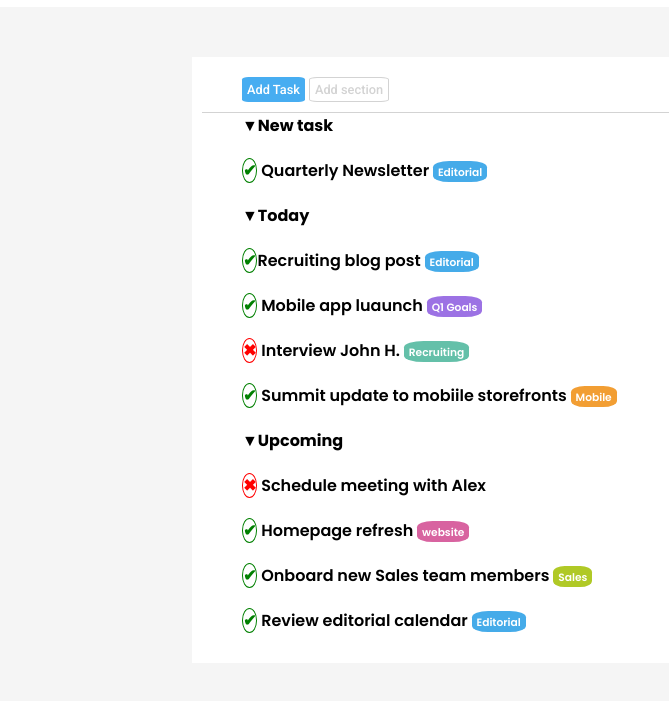
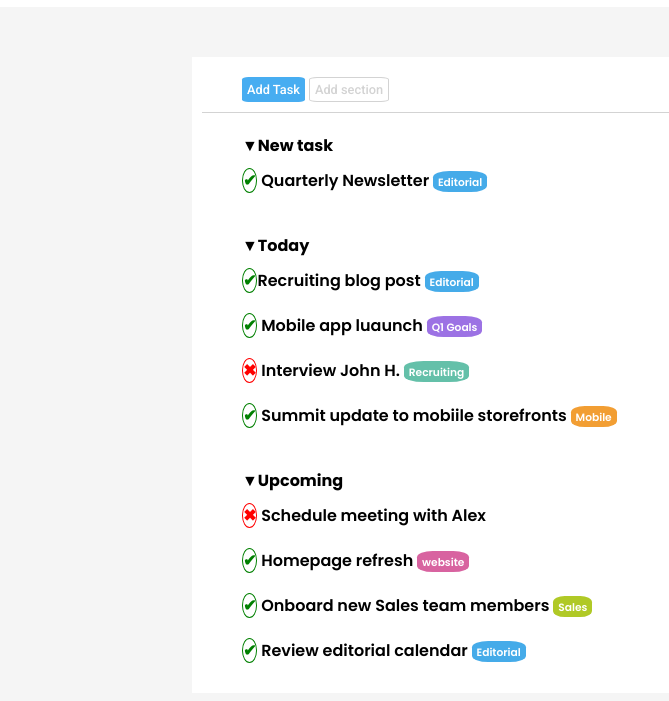
Before and after one commit to Orsouene/html-css-toboolis, a plain HTML site: page index.html in a window 1280 px wide. Shown: the part 67-768 px from the top of the page, without its empty margins (0-669 px from the left). Drawn offline with Linux system fonts and the light colour scheme.

Commit message:
Miglioramenti

```diff
--- a/style.css
+++ b/style.css
@@ -64,7 +64,9 @@ box-sizing: border-box;}
     font-style: normal;
     display: inline-block;
     vertical-align: middle;
-margin-bottom: 20px;
+margin-bottom: 10px;
+margin-top: 20px;
+
      }
 
 .opt{font-family: "Poppins", sans-serif;
```
Also changed, not shown: index.html (+1 -1 lines).
